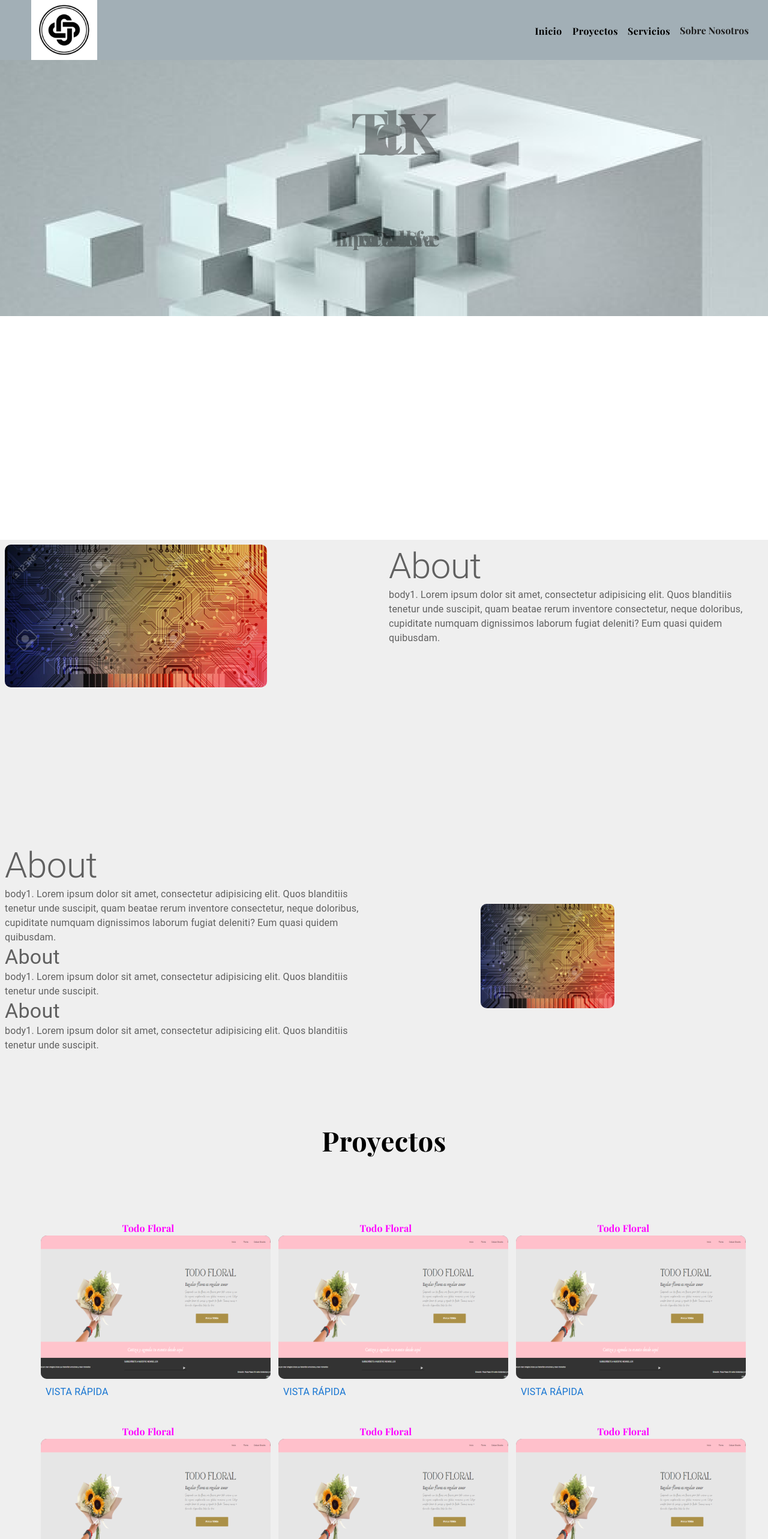
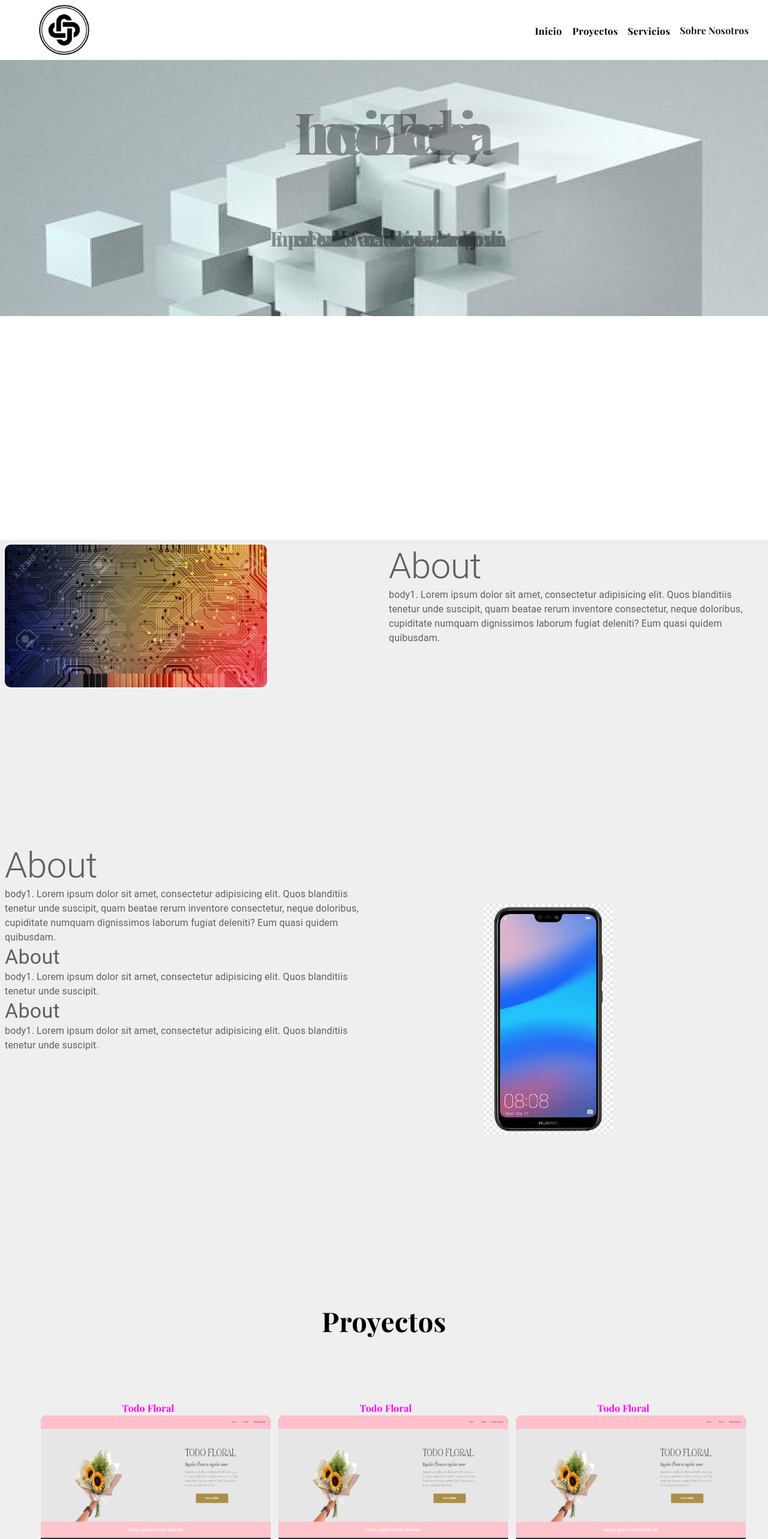
Before and after one commit to TechX-Mx/techXLanding, a React (Vite) app in the folder TechXProyecto/: page / in a window 1280 px wide. Shown: the top 2566 px of the page at 60% size. Built offline with nearby package versions, Linux system fonts and the light colour scheme; a web font is replaced by a local one.

Commit message:
cambio de color navbar

```diff
--- a/TechXProyecto/src/components/Navbar/index.jsx
+++ b/TechXProyecto/src/components/Navbar/index.jsx
@@ -42,7 +42,7 @@ function Navbar() {
   };
 
   return (
-    <AppBar position="static" style={{ backgroundColor: '#A2AFB6', height: '100px' }}>
+    <AppBar position="static" style={{ backgroundColor: 'white', height: '100px' }}>
       <Container maxWidth="xl">
         <Toolbar disableGutters>
         <a href="/" style={{ textDecoration: 'none', color: 'inherit' }}>
--- a/TechXProyecto/src/pages/Landing/index.jsx
+++ b/TechXProyecto/src/pages/Landing/index.jsx
@@ -6,6 +6,7 @@ import { Bounce, Slide } from "react-awesome-reveal";
 import about1 from '../../assets/about1.jpg';
 import { styled } from '@mui/material/styles';
 import Paper from '@mui/material/Paper';
+import celular from '../../assets/celular.png';
 
 const Landing = () => {
   const [showText, setShowText] = useState(false);
@@ -73,7 +74,7 @@ const Landing = () => {
             overflow: 'hidden',
           }}
         >
-          TechX
+          Innovacion Tecnologica
         </Typography>
         <Typography className="track2"
            style={{ fontFamily: 'Playfair Display, serif' }}
@@ -85,7 +86,8 @@ const Landing = () => {
              overflow: 'hidden',
           }}
         >
-          Empresa de Desarrollo de Software
+          Empresa de Desarrollo de Software creando
+           soluciones basadas en tecnologia y consultoria.
         </Typography>
       </Box>
       <Box>
@@ -132,7 +134,7 @@ const Landing = () => {
   </Item>
   </Grid>
   <Grid item xs={6} display="flex" flexDirection="row" justifyContent="center" paddingTop="100px">
-         <Item><img src={about1}
+         <Item><img src={celular}
           // alt={`Proyecto ${index + 1}`}
           style={{ width: '70%', height: '70%', objectFit: 'cover', borderRadius: "10px" }}
         /></Item>
--- a/TechXProyecto/src/pages/Proyectos/form.jsx
+++ b/TechXProyecto/src/pages/Proyectos/form.jsx
@@ -19,7 +19,7 @@ const Form = ({ imageUrl, url }) => {
 
   return (
     <div>
-      <Button onClick={handleOpen}>
+      <Button   variant="outlined" onClick={handleOpen}>
         <Typography>Vista Rápida</Typography>
       </Button>
       <Dialog open={open} onClose={handleClose} TransitionComponent={Slide} transitionDirection="right">
@@ -29,11 +29,13 @@ const Form = ({ imageUrl, url }) => {
             style={{ width: '100%', height: '100%', borderRadius: 0 }}
             alt="Imagen del proyecto"
           />
-          <Typography sx={{ padding: 2 }}>
+                  <Typography textAlign="center"  variant="h5">Titulo</Typography>
+
+          <Typography variant="body1" sx={{ padding: 2 }}>
             Lorem ipsum dolor sit amet, consectetur adipiscing elit, sed do eiusmod tempor incididunt ut labore et
             dolore magna aliqua. Ut enim ad minim veniam, weay in the sun.
           </Typography>
-          <Button sx={{ padding: 2 }} onClick={openProjectUrl}>Ver Proyecto</Button>
+          <Button variant="contained" sx={{ padding: 2,margin:2 }} onClick={openProjectUrl}>Ver Proyecto</Button>
         </DialogContent>
         <DialogActions>
           <Button onClick={handleClose}>Cancelar</Button>
```
Also changed, not shown: TechXProyecto/src/assets/celular.png (added).
